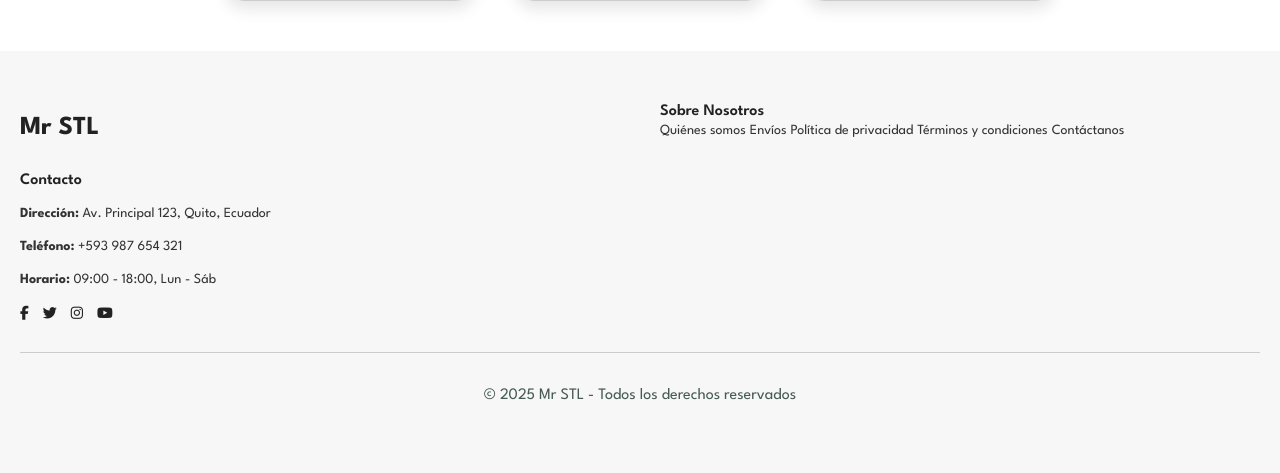
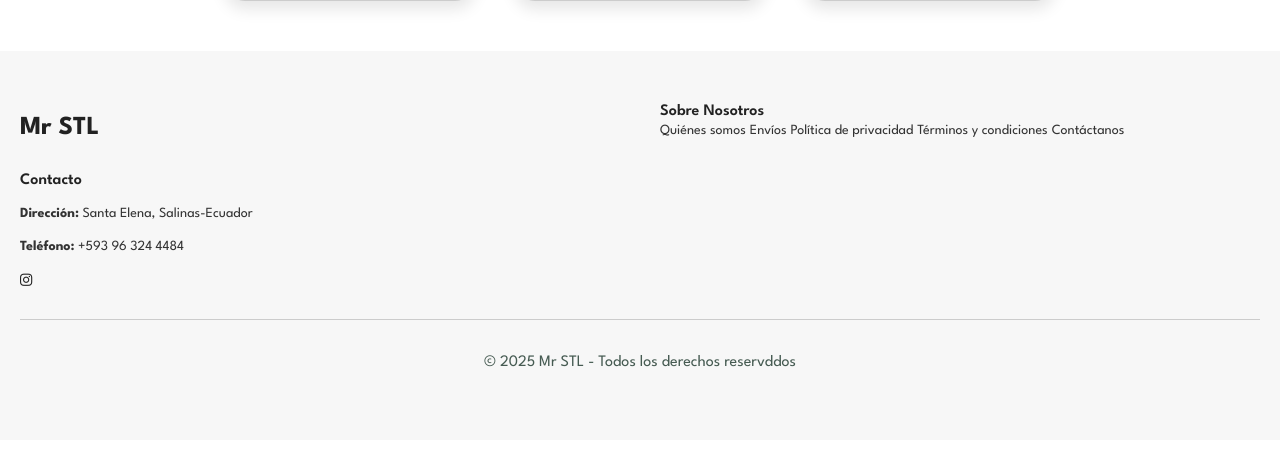
Before and after one commit to diegoPonton/mr-stl-shop, a Flask app: page /productos in a window 1280 px wide. Shown: the part 911-1384 px from the top of the page. After the commit the page ends 1278 px from the top, so only its background shows below. Run offline with Flask 3, Linux system fonts and the light colour scheme; data comes from the database, SQL or seed files in the repository.

Commit message:
cambios menores

```diff
--- a/templates/index.html
+++ b/templates/index.html
@@ -39,9 +39,9 @@
         En Mr STL convertimos tus ideas en realidad con impresión 3D de alta calidad.
         Elige entre nuestros productos o encarga tu diseño personalizado.
       </p>
-      <button class="cssbuttons-io-button">Compra ahora!
+      <a href="{{ url_for('productos') }}" class="cssbuttons-io-button">Compra ahora!
         <div class="icon"><!-- tu ícono SVG --></div>
-      </button>
+      </a>
     </div>
 
     <div class="hero-image">
@@ -134,7 +134,7 @@
   <h2>
     Contamos con las <span>mejores impresoras 3D</span> del mercado para garantizar la <span>máxima calidad</span> en tu impresión
   </h2>
-  <a href="#contact" class="banner-btn">Solicita tu impresión</a>
+  <a href="https://api.whatsapp.com/send/?phone=593963244484&text&type=phone_number&app_absent=0" class="banner-btn">Solicita tu impresión</a>
 </section>
 
 <section id="galeria">
--- a/templates/productos.html
+++ b/templates/productos.html
@@ -64,16 +64,14 @@
     <div class="footer-col">
       <h2 class="logo">Mr STL</h2>
       <h4>Contacto</h4>
-      <p><strong>Dirección:</strong> Av. Principal 123, Quito, Ecuador</p>
-      <p><strong>Teléfono:</strong> +593 987 654 321</p>
-      <p><strong>Horario:</strong> 09:00 - 18:00, Lun - Sáb</p>
+      <p><strong>Dirección:</strong> Santa Elena, Salinas-Ecuador</p>
+      <p><strong>Teléfono:</strong> +593 96 324 4484</p>
       <div class="social-icons">
-        <a href="#"><i class="fab fa-facebook-f"></i></a>
-        <a href="#"><i class="fab fa-twitter"></i></a>
-        <a href="#"><i class="fab fa-instagram"></i></a>
-        <a href="#"><i class="fab fa-youtube"></i></a>
+        <a href="https://www.instagram.com/mr.stl_ec/"><i class="fab fa-instagram"></i></a>
+
       </div>
     </div>
+
     <div class="footer-col">
       <h4>Sobre Nosotros</h4>
       <a href="#">Quiénes somos</a>
@@ -82,9 +80,11 @@
       <a href="#">Términos y condiciones</a>
       <a href="#">Contáctanos</a>
     </div>
+
   </div>
+
   <div class="footer-bottom">
-    <p>© 2025 Mr STL - Todos los derechos reservados</p>
+    <p>© 2025 Mr STL - Todos los derechos reservddos</p>
   </div>
 </footer>
 
```
